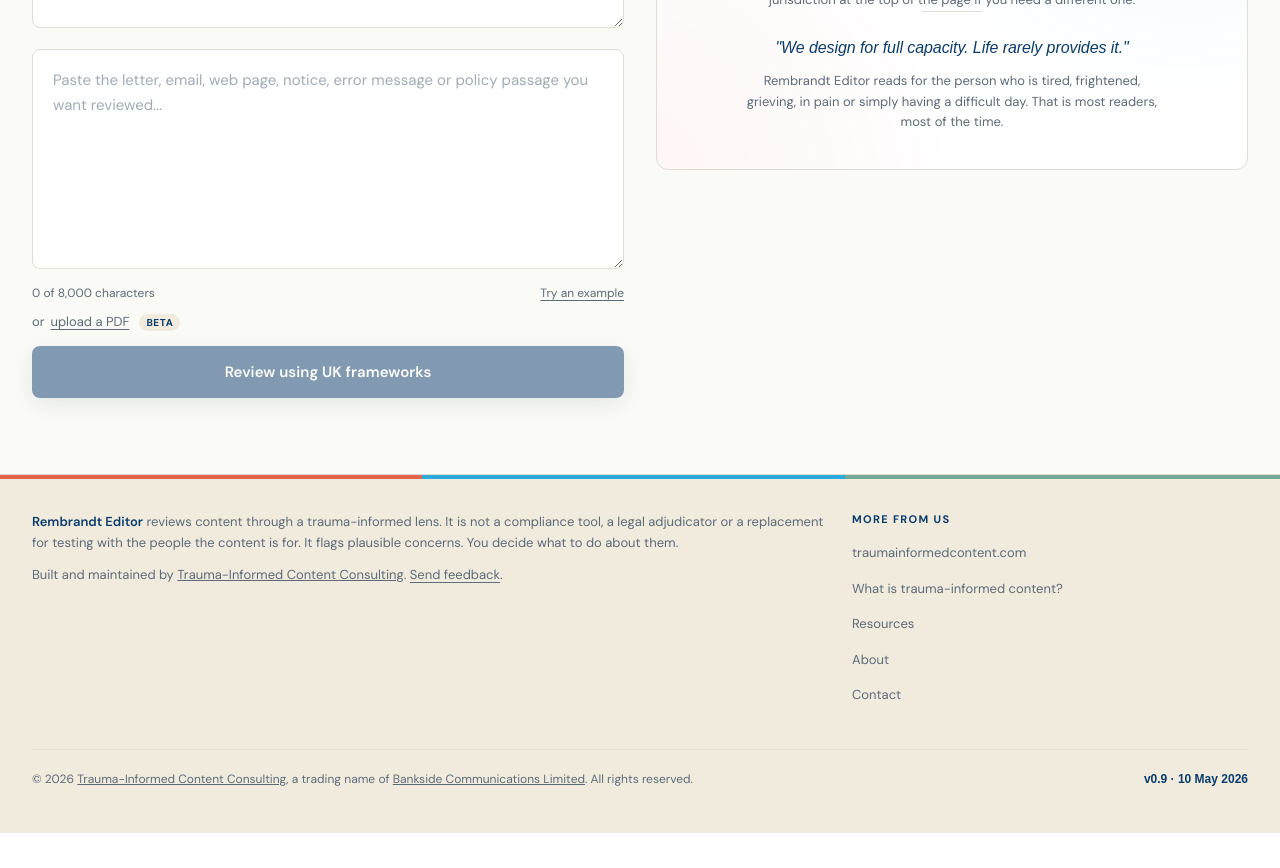
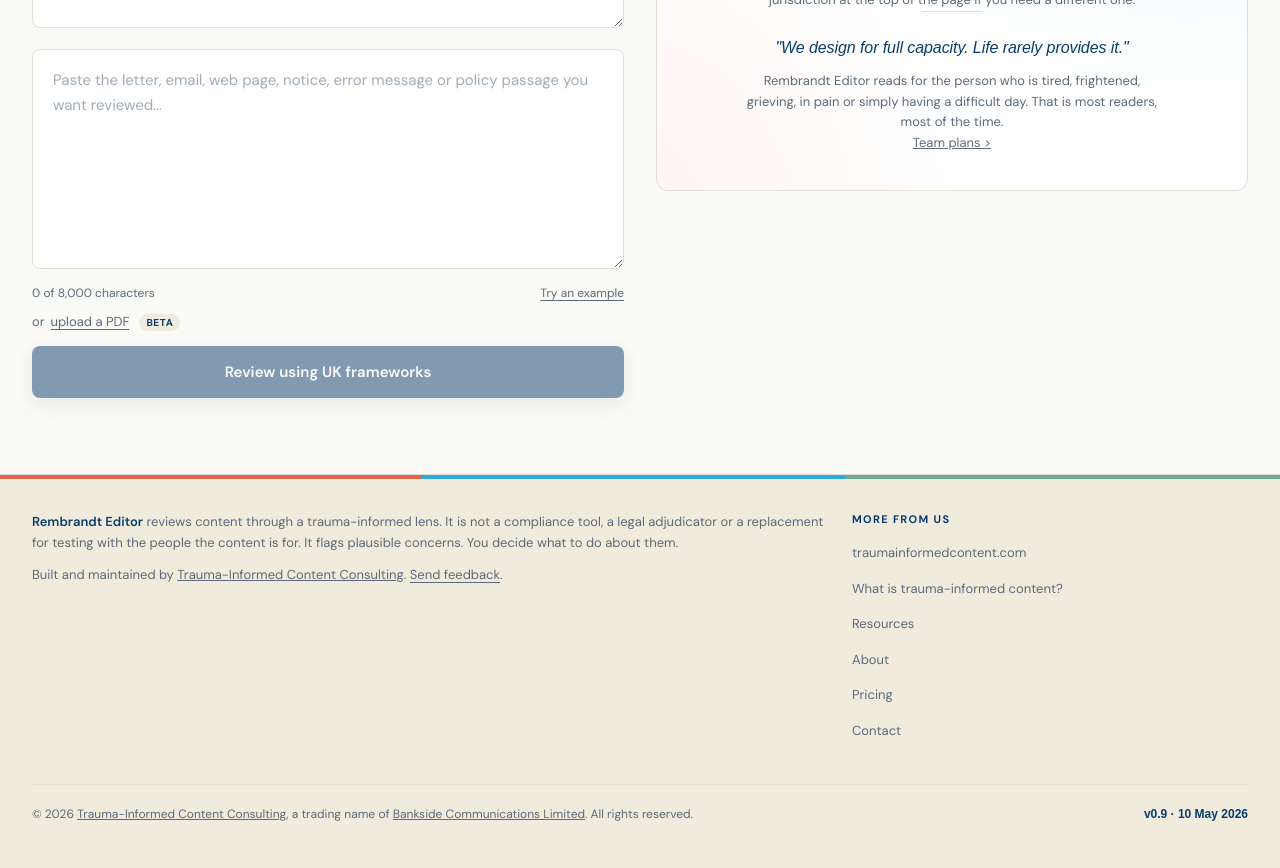
Before and after one commit to adrievdluijt/ttic-rembrandt, a React (Vite) app: page / in a window 1280 px wide. Shown: the part 660-1528 px from the top of the page. Before the commit the page ends 1493 px from the top, so only its background shows below. Built offline with nearby package versions, Linux system fonts and the light colour scheme; a web font is replaced by a local one.

Commit message:
Update App.jsx

```diff
--- a/src/App.jsx
+++ b/src/App.jsx
@@ -80,6 +80,7 @@
 const NAV_LINKS = [
   { label: 'What is trauma-informed content?', href: `${SITE}/what-is-trauma-informed-content/` },
   { label: 'Resources',                         href: `${SITE}/resources/` },
+    { label: 'Pricing',                         href: `${SITE}/rembrandt-editor-plus/` },
   { label: 'About',                             href: `${SITE}/about-us/` },
 ];
 
@@ -1501,6 +1502,9 @@
                 <p className="rb-empty-body">
                   Rembrandt Editor reads for the person who is tired, frightened, grieving, in pain or simply having a difficult day. That is most readers, most of the time.
                 </p>
+                                <p className="rb-empty-body">
+                  <a href="https://traumainformationcontent.com/rembrandt-editor-plus">Team plans ></a>
+                                </p>
               </div>
             </div>
           )}
@@ -1668,6 +1672,7 @@
             <a href={`${SITE}/what-is-trauma-informed-content/`} target="_blank" rel="noopener noreferrer">What is trauma-informed content?</a>
             <a href={`${SITE}/resources/`} target="_blank" rel="noopener noreferrer">Resources</a>
             <a href={`${SITE}/about-us/`} target="_blank" rel="noopener noreferrer">About</a>
+                        <a href={`${SITE}/rembrandt-editor-plus/`} target="_blank" rel="noopener noreferrer">Pricing</a>
             <a href={`${SITE}/contact-us-2/`} target="_blank" rel="noopener noreferrer">Contact</a>
           </div>
 
```
